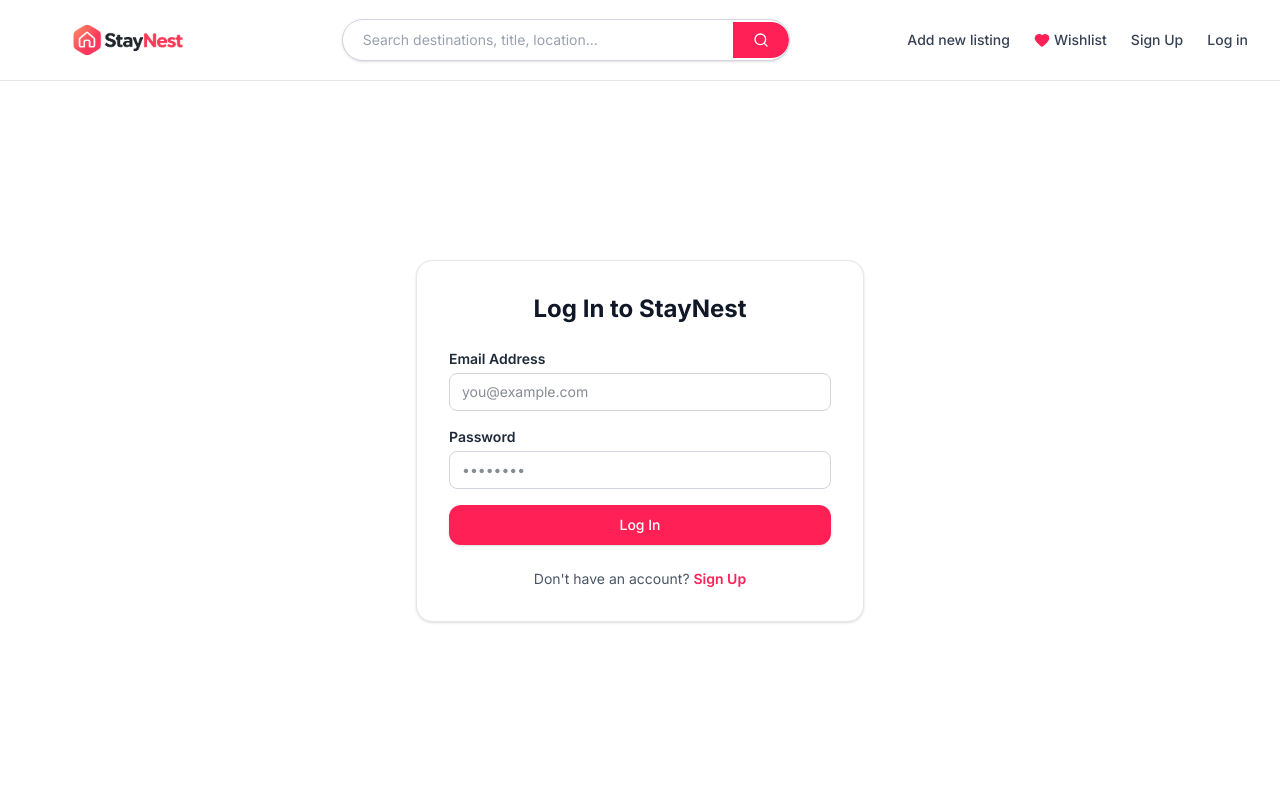
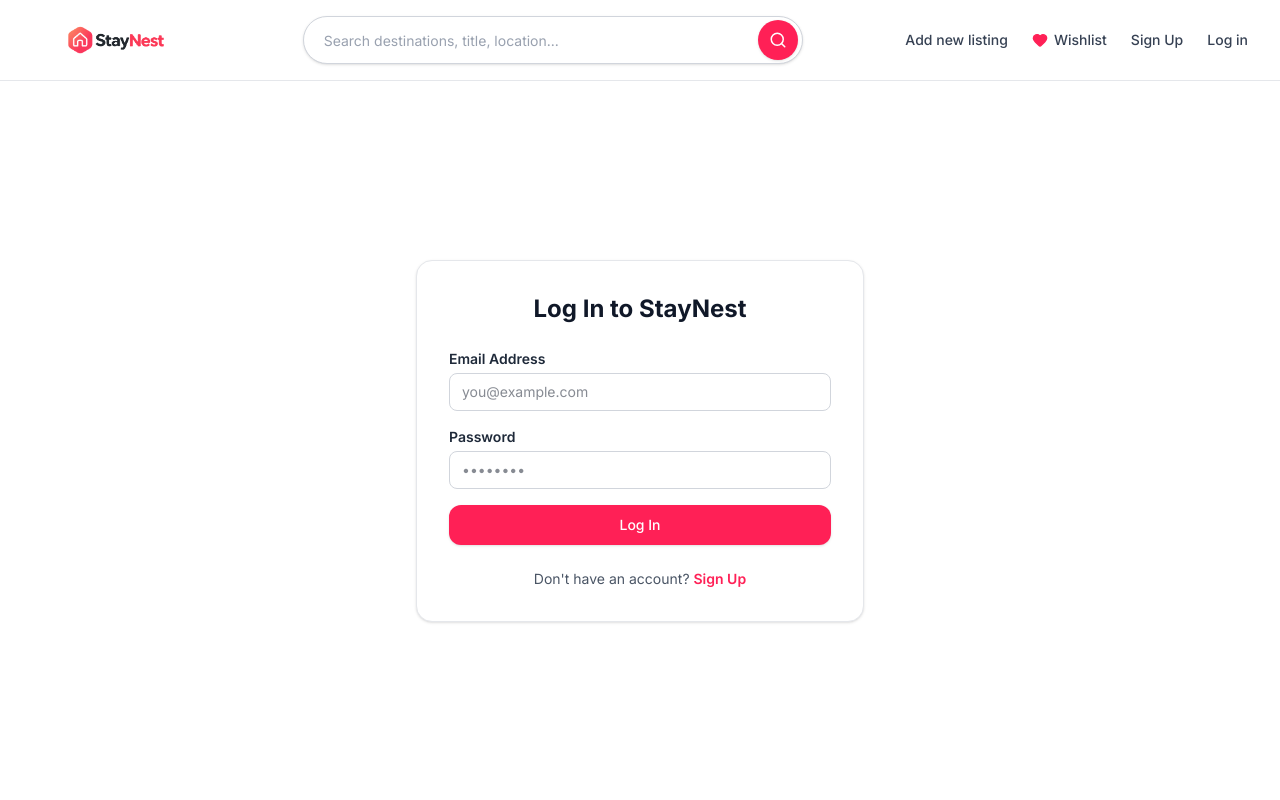
Before and after one commit to yukti-payak/StayNest, a React (Vite) app in the folder Staynest_frontend/frontend/: page /login in a window 1280 px wide. Shown: the top 800 px of the page. Built offline with nearby package versions, Linux system fonts and the light colour scheme.

Commit message:
improved navabr

```diff
--- a/Staynest_frontend/frontend/src/components/Navbar.jsx
+++ b/Staynest_frontend/frontend/src/components/Navbar.jsx
@@ -8,7 +8,9 @@
   const [searchParams] = useSearchParams();
   const navigate = useNavigate();
 
-  const [searchTerm, setSearchTerm] = useState(searchParams.get("query") || "");
+  const [searchTerm, setSearchTerm] = useState(
+    searchParams.get("query") || ""
+  );
 
   useEffect(() => {
     setSearchTerm(searchParams.get("query") || "");
@@ -19,23 +21,25 @@
   const handleLogout = async () => {
     try {
       await API.post("/auth/logout");
+
       localStorage.removeItem("token");
       localStorage.removeItem("user");
+
       setIsMobileMenuOpen(false);
-
-    // Redirect to All Listings page
       navigate("/");
     } catch (error) {
       console.error("Logout failed:", error);
-    // Even if backend logout fails, clear local credentials and go home
+
       localStorage.removeItem("token");
       localStorage.removeItem("user");
+
       navigate("/");
     }
   };
 
   const handleSearch = (e) => {
     e.preventDefault();
+
     const queryParams = new URLSearchParams(searchParams);
 
     if (searchTerm.trim()) {
@@ -49,57 +53,134 @@
 
   return (
     <header className="sticky top-0 z-50 bg-white border-b border-gray-200">
-      <div className="max-w-7xl mx-auto px-4 sm:px-6 lg:px-8 h-16 sm:h-20 flex items-center justify-between gap-2 sm:gap-4">
+      <div className="max-w-7xl mx-auto px-4 sm:px-6 lg:px-8 h-16 sm:h-20 flex items-center justify-between gap-3 sm:gap-5">
 
-        {/* Brand Logo */}
-        <Link to="/" className="flex items-center shrink-0 cursor-pointer">
+        {/* ================= LOGO ================= */}
+        <Link
+          to="/"
+          className="flex items-center shrink-0 cursor-pointer"
+        >
           <img
             src="/logo.png"
             alt="StayNest Logo"
-            className="h-12 sm:h-16 w-auto object-contain max-w-[180px] sm:max-w-[220px]"
+            className="h-11 sm:h-14 w-auto object-contain max-w-[170px] sm:max-w-[210px]"
           />
         </Link>
 
-        {/* Center Search Bar */}
-        <form onSubmit={handleSearch} className="flex-1 max-w-xs sm:max-w-md mx-2 sm:mx-4">
-          <div className="flex items-center border border-gray-300 rounded-full shadow-sm hover:shadow-md transition overflow-hidden bg-white">
+        {/* ================= SEARCH BAR ================= */}
+        <form
+          onSubmit={handleSearch}
+          className="flex-1 max-w-[500px] mx-1 sm:mx-3"
+        >
+          <div
+            className="
+              flex items-center
+              w-full
+              h-11 sm:h-12
+              bg-white
+              border border-gray-300
+              rounded-full
+              shadow-sm
+              overflow-hidden
+              transition-all duration-200
+              focus-within:border-gray-400
+              focus-within:shadow-md
+              hover:shadow-md
+            "
+          >
+            {/* Input */}
             <input
               type="text"
               placeholder="Search destinations, title, location..."
               value={searchTerm}
               onChange={(e) => setSearchTerm(e.target.value)}
-              className="w-full px-3 sm:px-5 py-1.5 sm:py-2.5 text-xs sm:text-sm outline-none text-gray-700 bg-transparent placeholder-gray-400"
+              className="
+                flex-1
+                min-w-0
+                h-full
+                px-4 sm:px-5
+                text-sm
+                text-gray-700
+                placeholder-gray-400
+                bg-transparent
+                outline-none
+              "
             />
+
+            {/* Search Button */}
             <button
               type="submit"
-              className="bg-rose-500 hover:bg-rose-600 text-white px-3 sm:px-5 py-1.5 sm:py-2.5 flex items-center gap-1.5 font-medium text-xs sm:text-sm transition shrink-0 rounded-r-full cursor-pointer"
+              aria-label="Search"
+              className="
+                flex
+                items-center
+                justify-center
+                shrink-0
+                h-9 w-9
+                sm:h-10 sm:w-10
+                mr-1
+                rounded-full
+                bg-rose-500
+                hover:bg-rose-600
+                active:bg-rose-700
+                text-white
+                transition-all duration-200
+                cursor-pointer
+                shadow-sm
+              "
             >
-              <Search className="w-3.5 h-3.5 sm:w-4 sm:h-4" />
-              <span className="hidden xs:inline">Search</span>
+              <Search className="w-4 h-4 sm:w-[18px] sm:h-[18px]" />
             </button>
           </div>
         </form>
 
-        {/* Desktop Navigation Links */}
-        <div className="hidden md:flex items-center space-x-6 text-sm font-medium text-gray-700 shrink-0">
-          <Link to="/listings/new" className="hover:text-rose-500 transition cursor-pointer">
+        {/* ================= DESKTOP NAVIGATION ================= */}
+        <div className="hidden md:flex items-center gap-5 lg:gap-6 text-sm font-medium text-gray-700 shrink-0">
+
+          {/* Add Listing */}
+          <Link
+            to="/listings/new"
+            className="hover:text-rose-500 transition-colors cursor-pointer whitespace-nowrap"
+          >
             Add new listing
           </Link>
 
-          {/* WISHLIST LINK */}
-          <Link to="/wishlist" className="hover:text-rose-500 transition cursor-pointer flex items-center gap-1">
+          {/* Wishlist */}
+          <Link
+            to="/wishlist"
+            className="
+              flex items-center gap-1.5
+              hover:text-rose-500
+              transition-colors
+              cursor-pointer
+              whitespace-nowrap
+            "
+          >
             <Heart className="w-4 h-4 text-rose-500 fill-rose-500" />
             <span>Wishlist</span>
           </Link>
 
+          {/* User */}
           {user ? (
-            <div className="flex items-center space-x-4">
-              <span className="text-gray-900 font-semibold">
+            <div className="flex items-center gap-4">
+              <span className="text-gray-900 font-semibold whitespace-nowrap">
                 Hi, {user.name}
               </span>
+
               <button
                 onClick={handleLogout}
-                className="flex items-center gap-1.5 bg-rose-500 hover:bg-rose-600 text-white px-3.5 py-1.5 rounded-lg transition text-sm cursor-pointer"
+                className="
+                  flex items-center gap-1.5
+                  bg-rose-500
+                  hover:bg-rose-600
+                  text-white
+                  px-3.5 py-2
+                  rounded-lg
+                  transition-colors
+                  text-sm
+                  cursor-pointer
+                  whitespace-nowrap
+                "
               >
                 <LogOut className="w-4 h-4" />
                 <span>Logout</span>
@@ -107,34 +188,72 @@
             </div>
           ) : (
             <>
-              <Link to="/signup" className="hover:text-rose-500 transition cursor-pointer">
+              <Link
+                to="/signup"
+                className="hover:text-rose-500 transition-colors cursor-pointer"
+              >
                 Sign Up
               </Link>
-              <Link to="/login" className="hover:text-rose-500 transition cursor-pointer">
+
+              <Link
+                to="/login"
+                className="hover:text-rose-500 transition-colors cursor-pointer"
+              >
                 Log in
               </Link>
             </>
           )}
         </div>
 
-        {/* Mobile Hamburger Button */}
+        {/* ================= MOBILE MENU BUTTON ================= */}
         <div className="md:hidden flex items-center">
           <button
             onClick={() => setIsMobileMenuOpen(!isMobileMenuOpen)}
-            className="p-2 text-gray-600 hover:text-gray-900 focus:outline-none cursor-pointer"
+            className="
+              p-2
+              text-gray-600
+              hover:text-gray-900
+              focus:outline-none
+              cursor-pointer
+            "
+            aria-label="Toggle menu"
           >
-            {isMobileMenuOpen ? <X className="w-6 h-6" /> : <Menu className="w-6 h-6" />}
+            {isMobileMenuOpen ? (
+              <X className="w-6 h-6" />
+            ) : (
+              <Menu className="w-6 h-6" />
+            )}
           </button>
         </div>
       </div>
 
-      {/* Mobile Dropdown Menu */}
+      {/* ================= MOBILE MENU ================= */}
       {isMobileMenuOpen && (
-        <div className="md:hidden border-t border-gray-100 bg-white px-4 pt-2 pb-4 space-y-3 shadow-lg">
+        <div
+          className="
+            md:hidden
+            border-t border-gray-100
+            bg-white
+            px-4
+            pt-2
+            pb-4
+            space-y-3
+            shadow-lg
+          "
+        >
           <Link
             to="/listings/new"
             onClick={() => setIsMobileMenuOpen(false)}
-            className="block w-full text-left py-2 text-sm font-medium text-gray-700 hover:text-rose-500 transition"
+            className="
+              block w-full
+              text-left
+              py-2
+              text-sm
+              font-medium
+              text-gray-700
+              hover:text-rose-500
+              transition
+            "
           >
             Add new listing
           </Link>
@@ -142,7 +261,17 @@
           <Link
             to="/wishlist"
             onClick={() => setIsMobileMenuOpen(false)}
-            className="flex items-center gap-2 w-full text-left py-2 text-sm font-medium text-gray-700 hover:text-rose-500 transition"
+            className="
+              flex items-center gap-2
+              w-full
+              text-left
+              py-2
+              text-sm
+              font-medium
+              text-gray-700
+              hover:text-rose-500
+              transition
+            "
           >
             <Heart className="w-4 h-4 text-rose-500 fill-rose-500" />
             <span>Wishlist</span>
@@ -153,9 +282,21 @@
               <div className="py-1 text-sm font-semibold text-gray-900">
                 Hi, {user.name}
               </div>
+
               <button
                 onClick={handleLogout}
-                className="flex items-center gap-2 w-full text-left py-2 text-sm font-medium text-rose-500 hover:text-rose-600 transition cursor-pointer"
+                className="
+                  flex items-center gap-2
+                  w-full
+                  text-left
+                  py-2
+                  text-sm
+                  font-medium
+                  text-rose-500
+                  hover:text-rose-600
+                  transition
+                  cursor-pointer
+                "
               >
                 <LogOut className="w-4 h-4" />
                 <span>Logout</span>
@@ -166,14 +307,33 @@
               <Link
                 to="/signup"
                 onClick={() => setIsMobileMenuOpen(false)}
-                className="block w-full text-left py-2 text-sm font-medium text-gray-700 hover:text-rose-500 transition"
+                className="
+                  block w-full
+                  text-left
+                  py-2
+                  text-sm
+                  font-medium
+                  text-gray-700
+                  hover:text-rose-500
+                  transition
+                "
               >
                 Sign Up
               </Link>
+
               <Link
                 to="/login"
                 onClick={() => setIsMobileMenuOpen(false)}
-                className="block w-full text-left py-2 text-sm font-medium text-gray-700 hover:text-rose-500 transition"
+                className="
+                  block w-full
+                  text-left
+                  py-2
+                  text-sm
+                  font-medium
+                  text-gray-700
+                  hover:text-rose-500
+                  transition
+                "
               >
                 Log in
               </Link>
```
Lines whose indentation alone changed are shown as unchanged.
